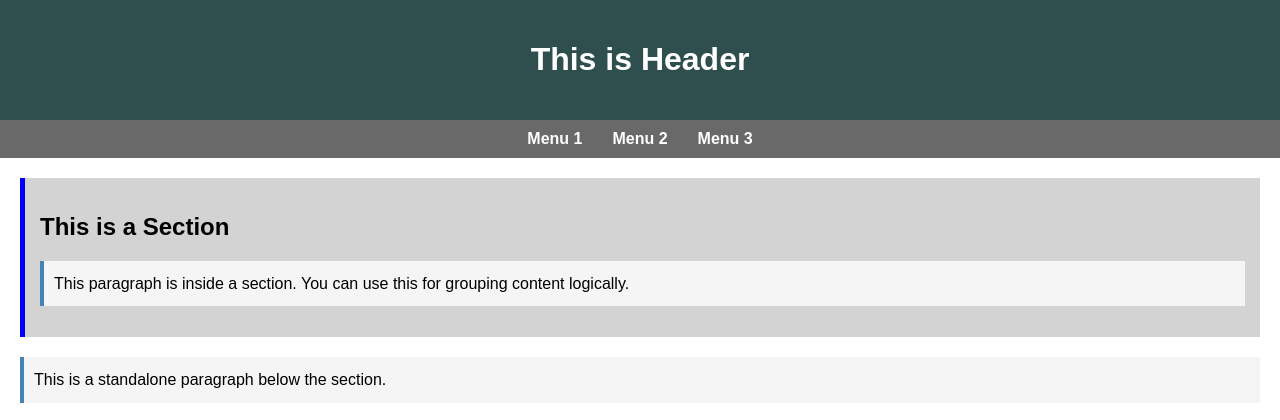
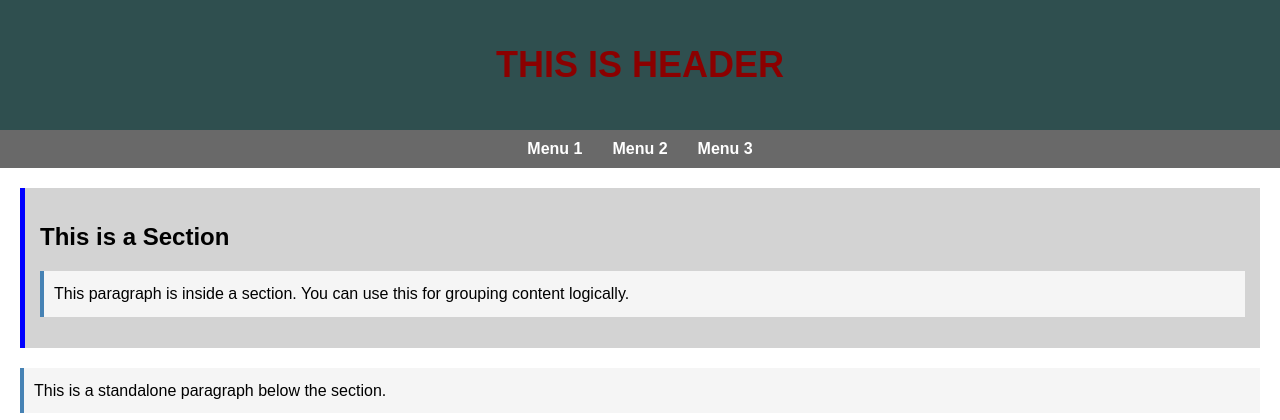
Before and after one commit to FunPancake/appdev, a PHP site: page /template.php in a window 1280 px wide. Shown: the top 420 px of the page. Run offline with PHP 8.4, Linux system fonts and the light colour scheme.

Commit message:
Added h1

```diff
--- a/template.php
+++ b/template.php
@@ -16,6 +16,14 @@
             color: white;
             padding: 20px;
             text-align: center;
+        }
+
+        h1 {
+            font-size: 36px;
+            color: darkred;
+            text-align: center;
+            font-weight: bold;
+            text-transform: uppercase;
         }
 
         nav {
```
